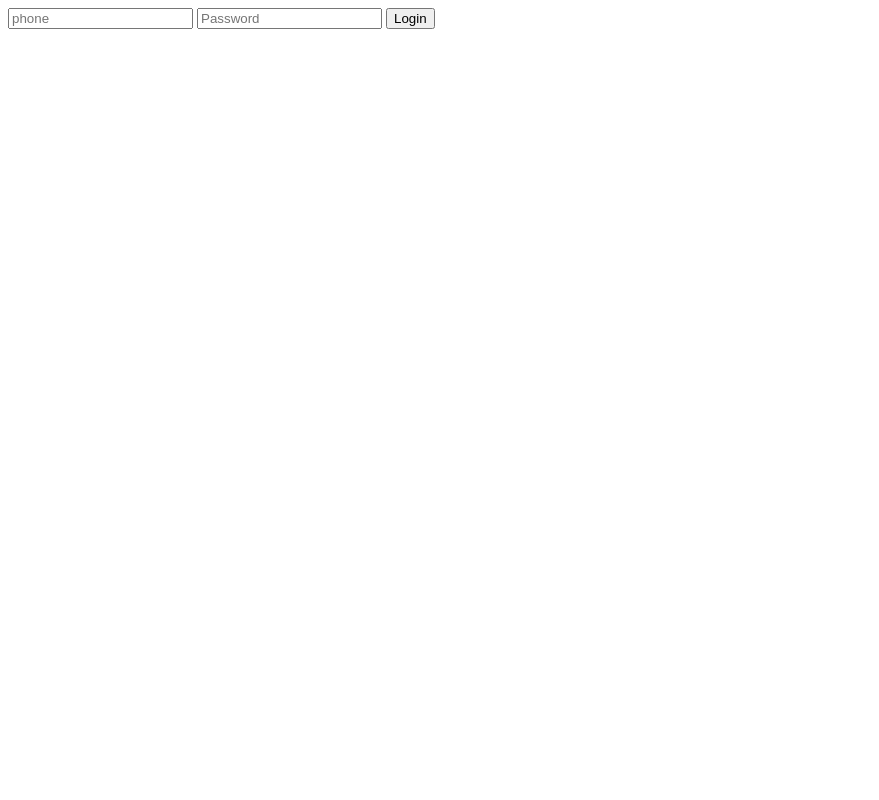
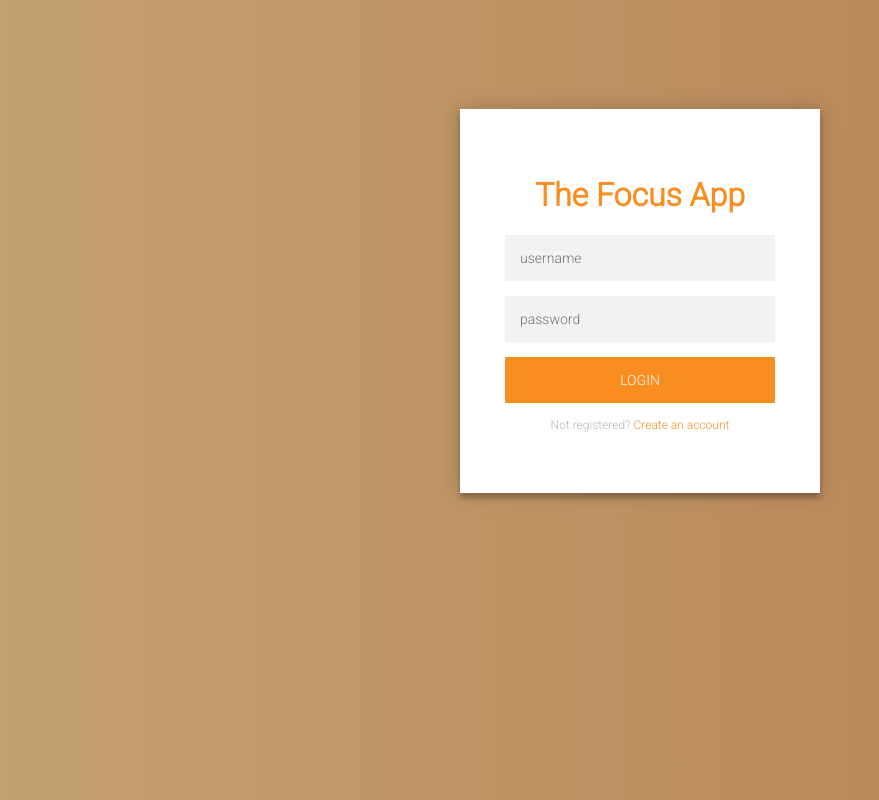
Before and after one commit to iangeckeler/goalsapp, a Node server app: page /login in a window 1280 px wide. Shown: the whole page, without its empty margins (0-879 px from the left). Run offline with Node 20, Linux system fonts and the light colour scheme; some libraries are stand-ins or nearby versions.

Commit message:
tweaked login page but also broke login submit

```diff
--- a/controllers/isauthenticated.js
+++ b/controllers/isauthenticated.js
@@ -1,11 +1,13 @@
 const isAuthenticated = (req,res,next) => {
     //console.log(req.originalUrl)
     //console.log(req.session)
-    if (req.originalUrl == '/login' || req.originalUrl=='/login/' || req.originalUrl == '/login/signup'||req.originalUrl == '/sms') {
+    let s1=req.originalUrl;
+    if (s1.includes('login') || req.originalUrl=='/login/' || req.originalUrl == '/login/signup'||req.originalUrl == '/sms') {
         return next()
     } else if (req.session.loggedIn) {
         return next()
     } else {
+        console.log(req.originalUrl)
         console.log('request not validated')
         res.redirect('/login')
     }
--- a/views/login.ejs
+++ b/views/login.ejs
@@ -1,14 +1,27 @@
 <html>
     <head>
+        <link rel="stylesheet" href="/src/login.css">
     </head>
     <body>
         <% if(message!=''){ %>
             <h1><%=message%></h1>
         <%}%>
-        <form class="form" method='POST' action='/login/'>
-            <input type="string" placeholder="phone" name='phone'>
-            <input type="password" placeholder="Password" name='password'>
-            <button type="submit" id="login-button">Login</button>
-        </form>
+        <div class="login-page">
+            <div class="form">
+                <b><h1>The Focus App</h1></b>
+                <form class="register-form" method='POST' action='/login/'>
+                <input type="string" placeholder="phone" name='phone'>
+                <input type="password" placeholder="Password" name='password'>
+                <button type='submit' id='login-button'>Login</button>
+                <p class="message">Not registered? <a href="/login/signup/">Sign Up</a></p>
+              </form>
+              <form class="login-form">
+                <input type="text" placeholder="username"/>
+                <input type="password" placeholder="password"/>
+                <button>login</button>
+                <p class="message">Not registered? <a href="#">Create an account</a></p>
+              </form>
+            </div>
+          </div>
     </body>
 </html>
--- /dev/null
+++ b/views/src/login.css
@@ -0,0 +1,104 @@
+@import url(https://fonts.googleapis.com/css?family=Roboto:300);
+
+h1 {
+    color: #f98d20;
+}
+
+.login-page {
+  width: 360px;
+  padding: 8% 0 0;
+  margin: auto;
+}
+.form {
+  position: relative;
+  z-index: 1;
+  background: #FFFFFF;
+  max-width: 360px;
+  margin: 0 auto 100px;
+  padding: 45px;
+  text-align: center;
+  box-shadow: 0 0 20px 0 rgba(0, 0, 0, 0.2), 0 5px 5px 0 rgba(0, 0, 0, 0.24);
+}
+.form input {
+  font-family: "Roboto", sans-serif;
+  outline: 0;
+  background: #f2f2f2;
+  width: 100%;
+  border: 0;
+  margin: 0 0 15px;
+  padding: 15px;
+  box-sizing: border-box;
+  font-size: 14px;
+}
+.form button {
+  font-family: "Roboto", sans-serif;
+  text-transform: uppercase;
+  outline: 0;
+  background: #f98d20;
+  width: 100%;
+  border: 0;
+  padding: 15px;
+  color: #FFFFFF;
+  font-size: 14px;
+  -webkit-transition: all 0.3 ease;
+  transition: all 0.3 ease;
+  cursor: pointer;
+}
+.form button:hover,.form button:active,.form button:focus {
+  background: #e19447;
+}
+.form .message {
+  margin: 15px 0 0;
+  color: #b3b3b3;
+  font-size: 12px;
+}
+.form .message a {
+  color: #f98d20;
+  text-decoration: none;
+}
+.form .register-form {
+  display: none;
+}
+.container {
+  position: relative;
+  z-index: 1;
+  max-width: 300px;
+  margin: 0 auto;
+}
+.container:before, .container:after {
+  content: "";
+  display: block;
+  clear: both;
+}
+.container .info {
+  margin: 50px auto;
+  text-align: center;
+}
+.container .info h1 {
+  margin: 0 0 15px;
+  padding: 0;
+  font-size: 36px;
+  font-weight: 300;
+  color: #1a1a1a;
+}
+.container .info span {
+  color: #4d4d4d;
+  font-size: 12px;
+}
+.container .info span a {
+  color: #000000;
+  text-decoration: none;
+}
+.container .info span .fa {
+  color: #EF3B3A;
+}
+body {
+  background: #b88052; /* fallback for old browsers */
+  background: -webkit-linear-gradient(right, #b88052, #c2a16f);
+  background: -moz-linear-gradient(right, #b88052, #c2a16f);
+  background: -o-linear-gradient(right, #b88052, #c2a16f);
+  background: linear-gradient(to left, #b88052, #c2a16f);
+  font-family: "Roboto", sans-serif;
+  -webkit-font-smoothing: antialiased;
+  -moz-osx-font-smoothing: grayscale;
+}
```
